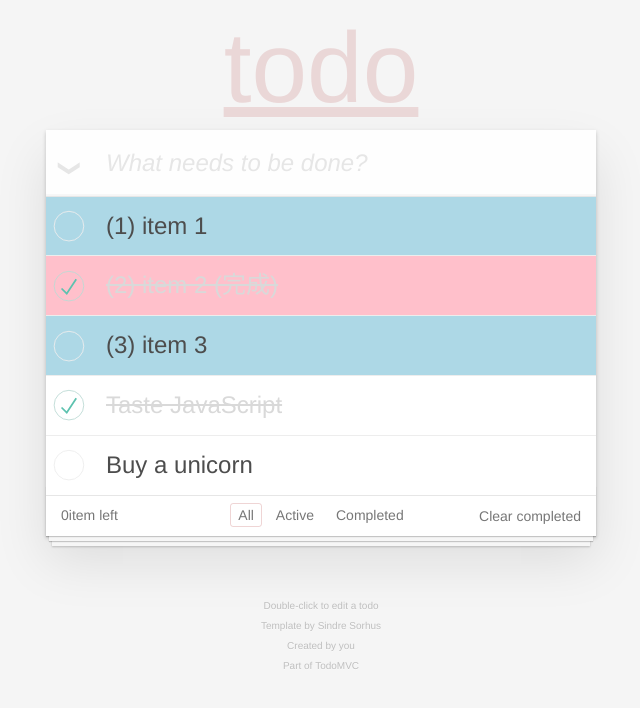
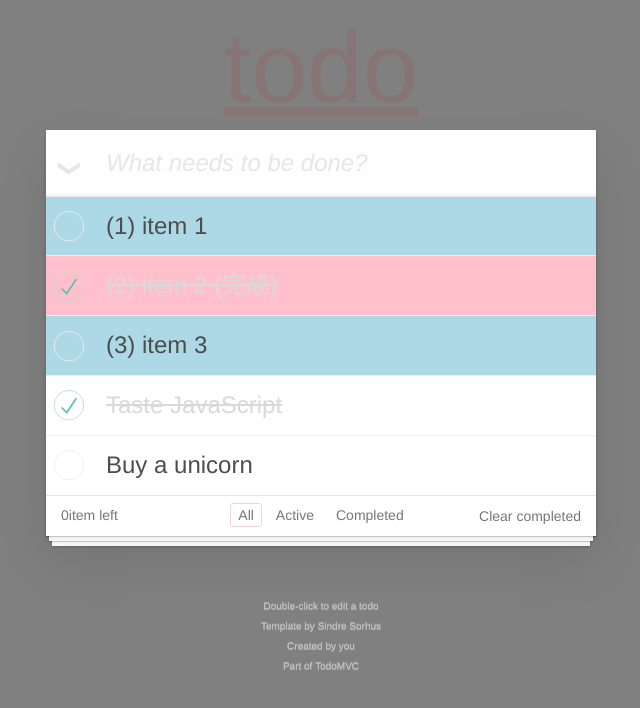
Before and after one commit to wellwind/nccu-angular-todo-mvc-demo, an Angular app: page / in a window 1280 px wide. Shown: the top 708 px of the page, without its empty margins (319-959 px from the left). Built offline with nearby package versions, Linux system fonts and the light colour scheme.

Commit message:
加入jquery & @types/jquery

```diff
--- a/package.json
+++ b/package.json
@@ -21,6 +21,7 @@
     "@angular/platform-browser-dynamic": "^4.0.0",
     "@angular/router": "^4.0.0",
     "core-js": "^2.4.1",
+    "jquery": "^3.2.1",
     "rxjs": "^5.1.0",
     "zone.js": "^0.8.4"
   },
@@ -28,6 +29,7 @@
     "@angular/cli": "1.0.0",
     "@angular/compiler-cli": "^4.0.0",
     "@types/jasmine": "2.5.38",
+    "@types/jquery": "^2.0.43",
     "@types/node": "~6.0.60",
     "codelyzer": "~2.0.0",
     "jasmine-core": "~2.5.2",
@@ -35,9 +37,9 @@
     "karma": "~1.4.1",
     "karma-chrome-launcher": "~2.0.0",
     "karma-cli": "~1.0.1",
+    "karma-coverage-istanbul-reporter": "^0.2.0",
     "karma-jasmine": "~1.1.0",
     "karma-jasmine-html-reporter": "^0.2.2",
-    "karma-coverage-istanbul-reporter": "^0.2.0",
     "protractor": "~5.1.0",
     "ts-node": "~2.0.0",
     "tslint": "~4.5.0",
--- a/src/app/app.component.ts
+++ b/src/app/app.component.ts
@@ -16,6 +16,7 @@ export class AppComponent implements OnInit {
   todoItems: TodoItem[];
 
   constructor(private todoService: TodoService, private http: Http) {
+    $('body').addClass('bg-gray');
     // this.countLeftItems();
   }
 
--- a/src/styles.css
+++ b/src/styles.css
@@ -10,3 +10,7 @@
 .bg-pink {
   background-color: pink;
 }
+
+.bg-gray {
+  background-color: gray;
+}
--- a/src/tsconfig.app.json
+++ b/src/tsconfig.app.json
@@ -4,7 +4,9 @@
     "outDir": "../out-tsc/app",
     "module": "es2015",
     "baseUrl": "",
-    "types": []
+    "types": [
+      "jquery"
+    ]
   },
   "exclude": [
     "test.ts",
```
Also changed, not shown: .angular-cli.json.
